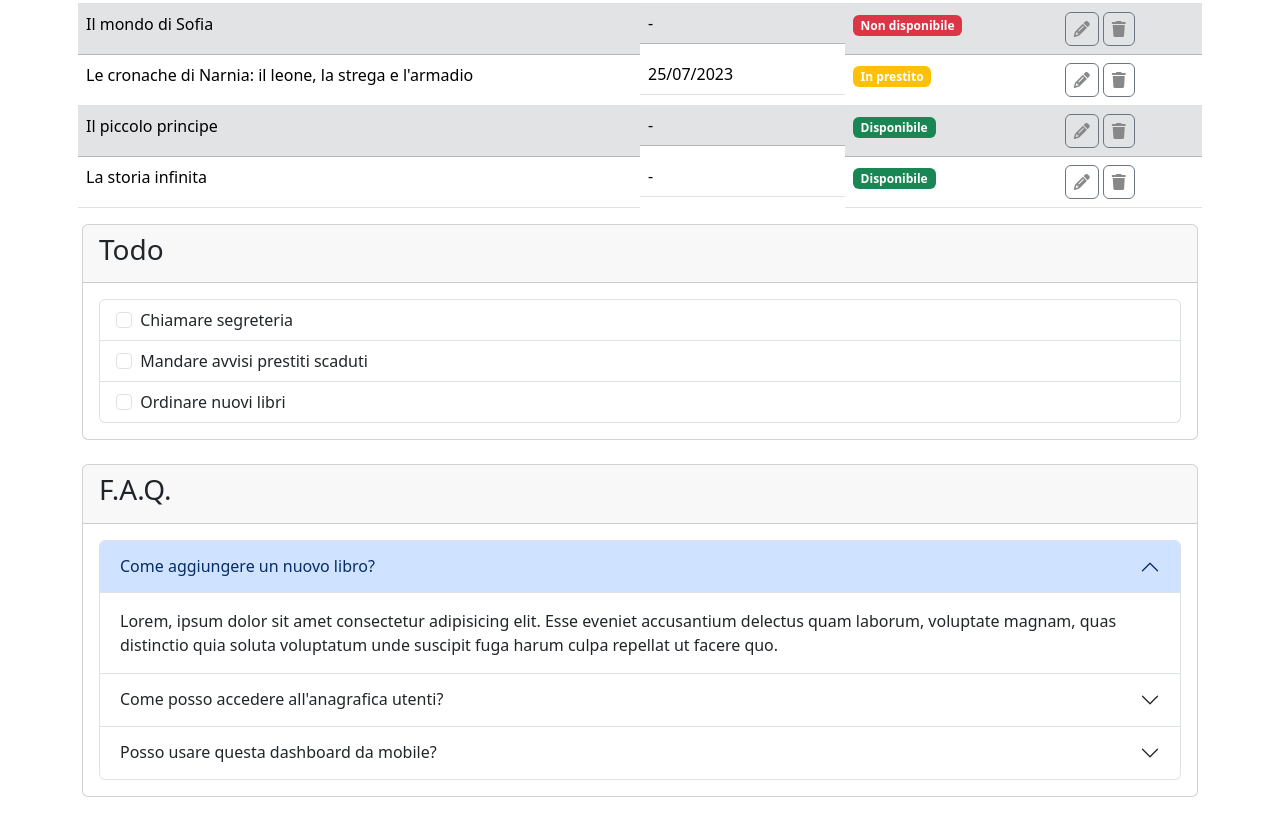
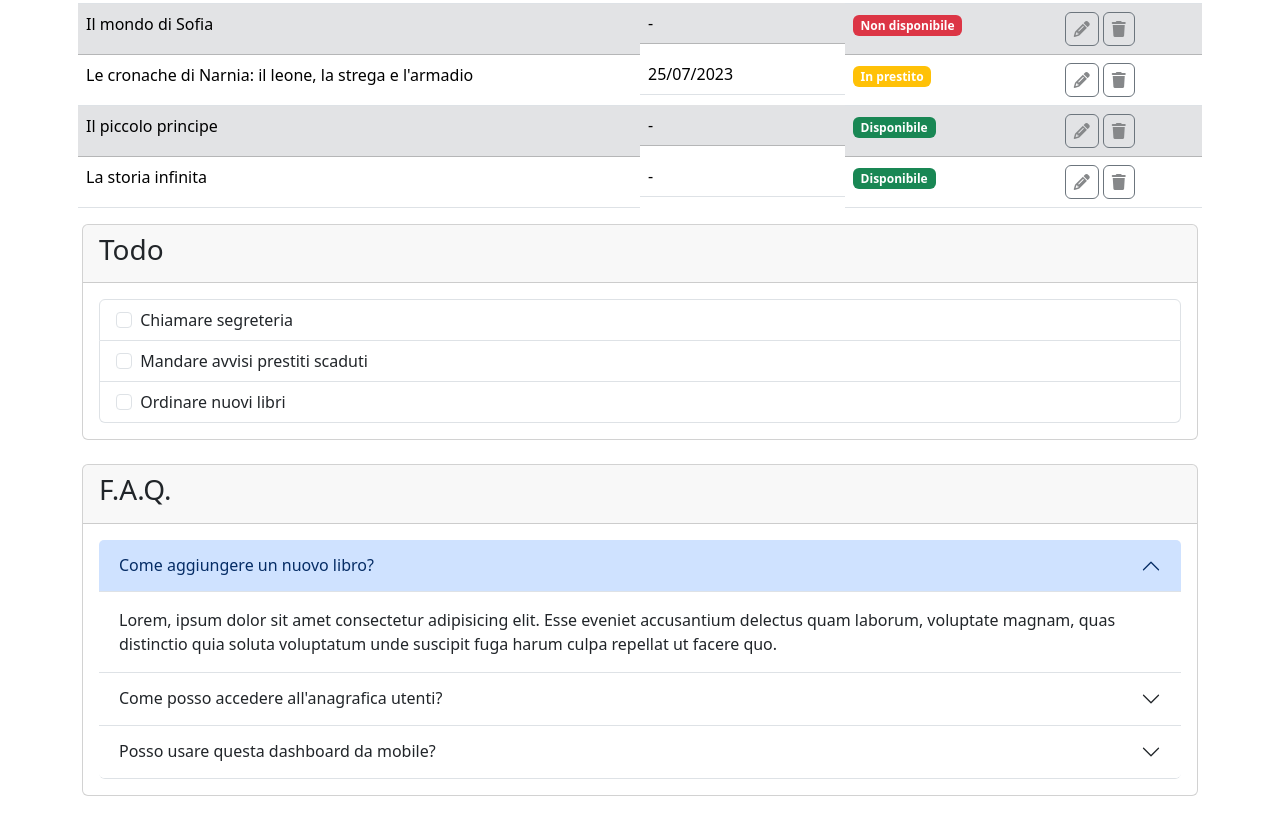
Before and after one commit to marcogulino-mg/html-css-bootstrap-dashboard, a plain HTML site: page index.html in a window 1280 px wide. Shown: the part 626-1447 px from the top of the page. Drawn offline with nearby package versions, Linux system fonts and the light colour scheme.

Commit message:
[fix] set border-bottom instead of border in accordion "F.A.Q."

```diff
--- a/css/style.css
+++ b/css/style.css
@@ -28,3 +28,8 @@ header .nav-link {
     color: rgb(134, 136, 138);
     cursor: pointer;
 }
+
+.accordion-item {
+    border: none;
+    border-bottom: solid 1px rgb(222, 226, 230);
+}
```
